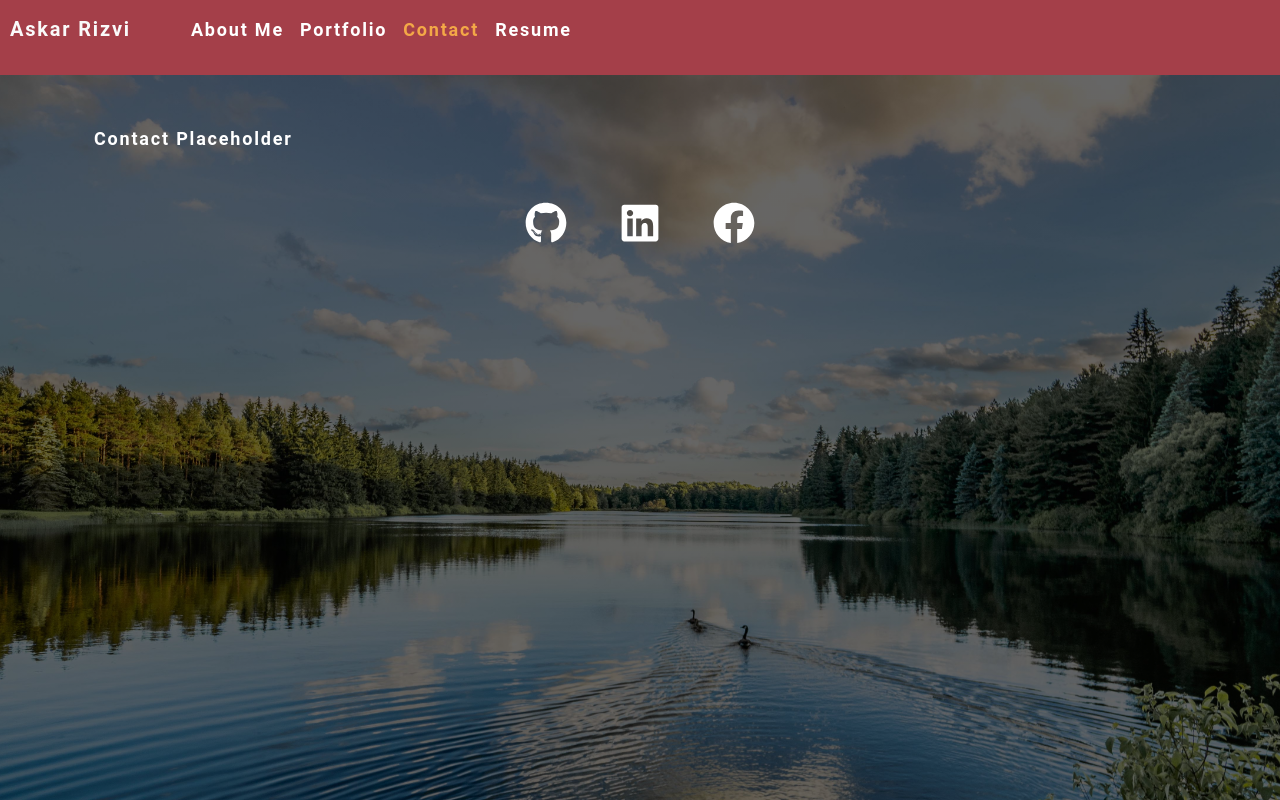
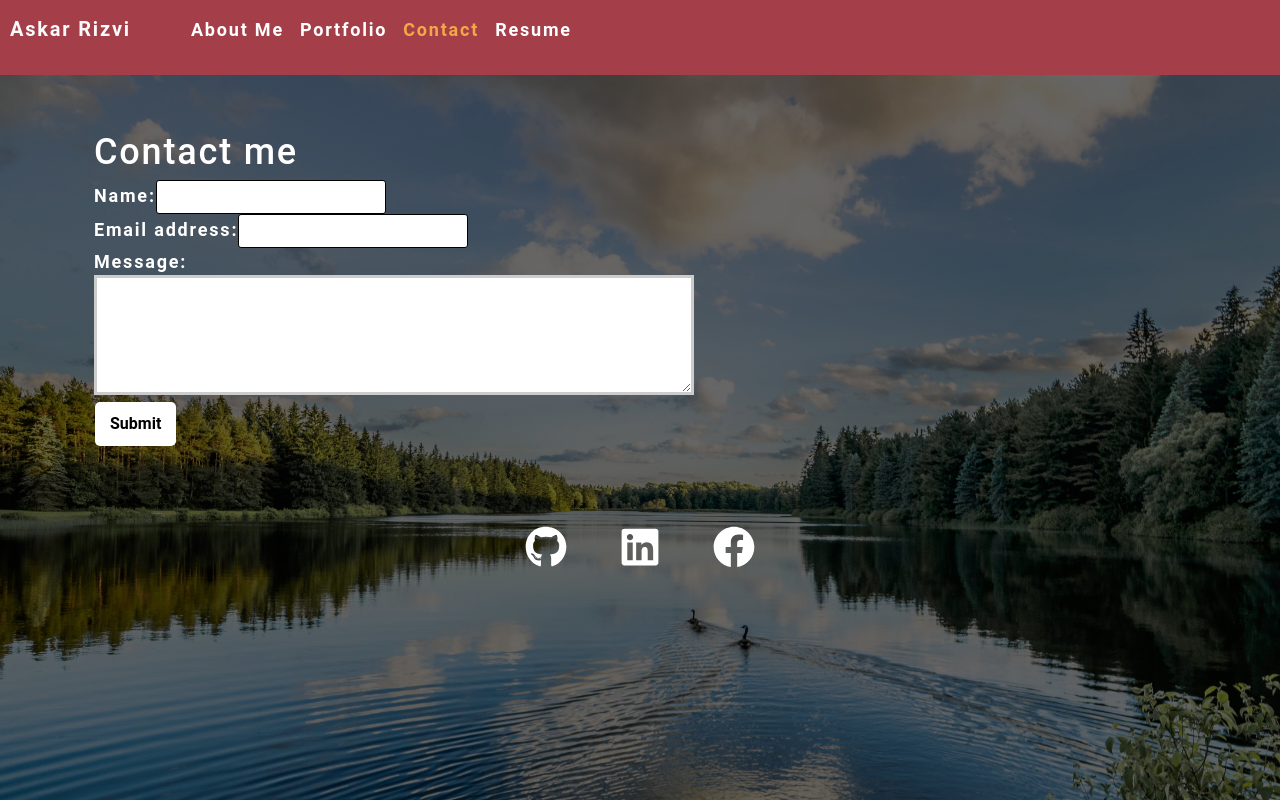
Before and after one commit to askarrizvi/askars-react-portfolio, a React (Create React App) app: page / in a window 1280 px wide. Both pictures are taken after a click on the element "Contact". Shown: the top 800 px of the page. Built offline with nearby package versions, Linux system fonts and the light colour scheme.

Commit message:
Add Contact Page form

```diff
--- a/src/components/Contact/index.js
+++ b/src/components/Contact/index.js
@@ -1,21 +1,66 @@
-import React, { useEffect } from 'react'
+import React, { useState } from 'react';
+import { validateEmail } from '../../utils/helpers';
 
-function Contact(props) {
-    /*const {
-        categories = [],
-        setCurrentCategory,
-        currentCategory,
-        contactSelected,
-        setContactSelected
-    } = props;
+function Contact() {
+    const [formState, setFormState] = useState({ name: '', email: '', message: '' });
+    const { name, email, message } = formState;
+    const [errorMessage, setErrorMessage] = useState('');
 
-    useEffect(() => {
-        document.title = capitalizeFirstLetter(currentCategory.name);
-    }, [currentCategory]);*/
+    function handleChange(e) {
+        if (e.target.name === 'email') {
+            const isValid = validateEmail(e.target.value);
+            console.log(isValid);
+            // isValid conditional statement
+            if (!e.target.value.length) {
+                setErrorMessage(`${e.target.name} is required.`);
+            }
+            else if (!isValid) {
+                setErrorMessage('Your email is invalid.');
+            } else {
+                setErrorMessage('');
+            }
+        } else {
+            if (!e.target.value.length) {
+                setErrorMessage(`${e.target.name} is required.`);
+            } else {
+                setErrorMessage('');
+            }
+        }
+        if (!errorMessage) {
+            setFormState({ ...formState, [e.target.name]: e.target.value });
+        }
+    }
 
+    function handleSubmit(e) {
+        e.preventDefault();
+        console.log(formState);
+    }
 
+    // JSX
     return (
-        <span>Contact Placeholder</span>
+        <section>
+            <h1>Contact me</h1>
+            <form id="contact-form" onSubmit={handleSubmit}>
+                <div>
+                    <label htmlFor="name">Name:</label>
+                    <input type="text" defaultValue={name} onMouseLeave={handleChange} onChange={handleChange} name="name" />
+                </div>
+                <div>
+                    <label htmlFor="email">Email address:</label>
+                    <input type="email" defaultValue={email} name="email" onMouseLeave={handleChange} onChange={handleChange} />
+                </div>
+                <div>
+                    <label htmlFor="message">Message:</label>
+                    <textarea name="message" defaultValue={message} onMouseLeave={handleChange} onChange={handleChange} rows="5" />
+                </div>
+                {errorMessage && (
+                    <div>
+                        <p className="error-text">{errorMessage}</p>
+                    </div>
+                )}
+                <button type="submit">Submit</button>
+            </form>
+        </section>
     );
 }
 
--- a/src/components/Project/index.js
+++ b/src/components/Project/index.js
@@ -1,18 +1,7 @@
 import React, { useState } from 'react'
-import { FaPiggyBank } from 'react-icons/fa';
+import { FaGithub } from 'react-icons/fa'
 
-function Project(props) {
-    /*const {
-        categories = [],
-        setCurrentCategory,
-        currentCategory,
-        contactSelected,
-        setContactSelected
-    } = props;
-
-    useEffect(() => {
-        document.title = capitalizeFirstLetter(currentCategory.name);
-    }, [currentCategory]);*/
+function Project() {
 
     const [projects] = useState([
         {
@@ -64,7 +53,7 @@
                     <div className="middle">
                         <div class="text">
                             <a className="title" href={project.url} target='_blank'>{project.name}<br /><br /></a>
-                            <a href={project.github} target='_blank'>Github Repo</a>
+                            <a href={project.github} target='_blank'><FaGithub size={42} /></a>
                         </div>
                     </div>
                 </div>
--- a/src/index.css
+++ b/src/index.css
@@ -279,7 +279,7 @@
 	background: var(--primary);
 	border: 0;
 	border-radius: 5px;
-	color: #fff;
+	color: black;
 	cursor: pointer;
 	font-size: 16px;
 	font-weight: 600;
@@ -339,7 +339,7 @@
 }
 
 .overlay:hover .image {
-  opacity: 0.3;
+  opacity: 0.4;
 }
 
 .overlay:hover .middle {
@@ -356,4 +356,5 @@
   font-weight: bold;
   font-style: italic;
   font-size: 20px;
+  text-decoration: underline;
 }
--- /dev/null
+++ b/src/utils/helpers.js
@@ -0,0 +1,4 @@
+export function validateEmail(email) {
+    var re = /^(([^<>()[\]\\.,;:\s@"]+(\.[^<>()[\]\\.,;:\s@"]+)*)|(".+"))@((\[[0-9]{1,3}\.[0-9]{1,3}\.[0-9]{1,3}\.[0-9]{1,3}\])|(([a-zA-Z\-0-9]+\.)+[a-zA-Z]{2,}))$/;
+    return re.test(String(email).toLowerCase());
+}
```
Also changed, not shown: src/components/Footer/index.js (+0 -12 lines).
